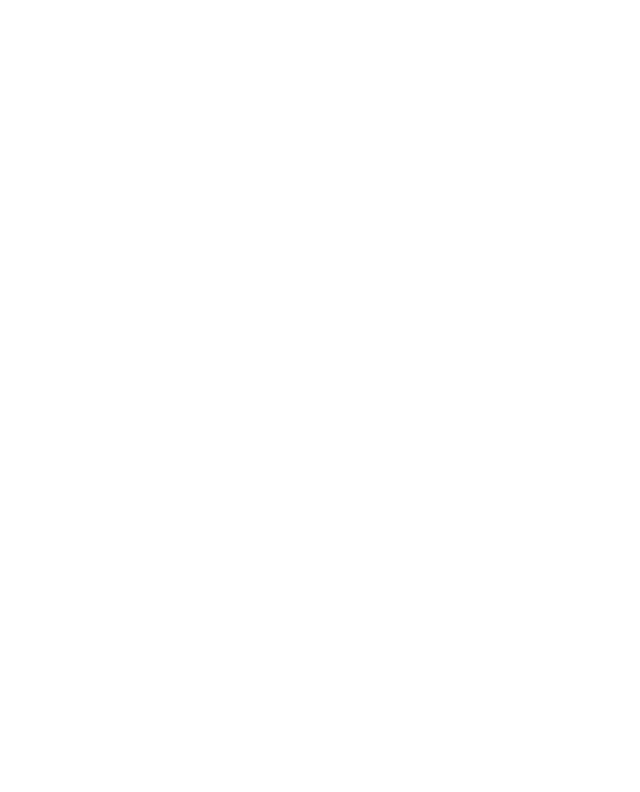
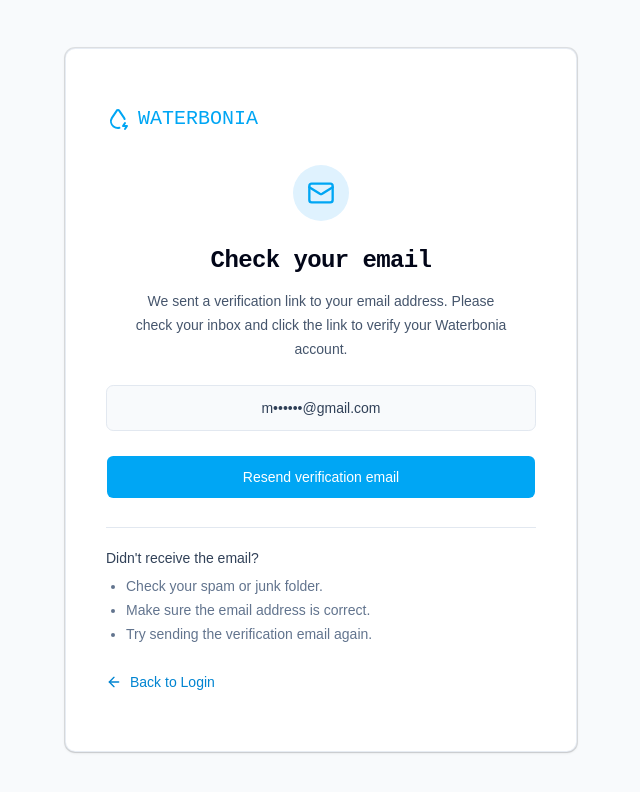
Before and after one commit to MarkMallari16/waterbonia-smart-rainwater-harvest-with-filtration-system, a React (Vite) app in the folder Waterbonia.Client/: page /verify-email in a window 1280 px wide. Before the commit this address had no page. Shown: the top 792 px of the page, without its empty margins (319-959 px from the left). Built offline with nearby package versions, Linux system fonts and the light colour scheme.

Commit message:
feat: Add VerifyEmail page

```diff
--- a/Waterbonia.Client/src/App.tsx
+++ b/Waterbonia.Client/src/App.tsx
@@ -4,6 +4,7 @@ import Login from "./pages/Login";
 import Register from "./pages/Register";
 import Dashboard from "./pages/Dashboard";
 import ResetPassword from "./pages/ResetPassword";
+import VerifyEmail from "./pages/VerifyEmail";
 import WaterMonitoring from "./pages/WaterMonitoring";
 import Rainfall from "./pages/Rainfall";
 import Profile from "./pages/Profile"
@@ -23,6 +24,7 @@ function App() {
             <Route path="/register" element={<Register />} />
             <Route path="/auth/callback" element={<AuthCallback />} />
             <Route path="/reset-password" element={<ResetPassword />} />
+            <Route path="/verify-email" element={<VerifyEmail />} />
 
             {/* Dashboard */}
             <Route element={<DashboardLayout />}>
--- a/Waterbonia.Client/src/pages/Dashboard.tsx
+++ b/Waterbonia.Client/src/pages/Dashboard.tsx
@@ -8,6 +8,7 @@ import WaterTankCard from "@/components/dashboard/WaterTankCard"
 import { dashboardData } from "@/components/dashboard/dashboard-data"
 import Header from "@/components/layout/Header"
 import { IconCheck } from "@tabler/icons-react"
+import { supabase } from "@/lib/supabase"
 
 const LoadingState = () => (
     <div className="space-y-6" aria-label="Loading dashboard data">
@@ -60,8 +61,19 @@ const LoadingState = () => (
 const Dashboard = () => {
     const [loading, setLoading] = useState(true)
 
+    const fetchCurrentUser = async () => {
+        const {
+            data: { user }
+        } = await supabase.auth.getUser();
+
+        if (!user) return
+
+        console.log(user.identities)
+    }
     useEffect(() => {
         const initialLoad = window.setTimeout(() => setLoading(false), 500)
+        fetchCurrentUser();
+
         return () => window.clearTimeout(initialLoad)
     }, [])
 
--- /dev/null
+++ b/Waterbonia.Client/src/pages/VerifyEmail.tsx
@@ -0,0 +1,97 @@
+import { useRef, useState } from "react"
+import { ArrowLeft, CheckCircle2, Loader2, Mail } from "lucide-react"
+import { Link } from "react-router-dom"
+import { IconDropletBolt } from "@tabler/icons-react"
+import { Button } from "@/components/ui/button"
+import { Card, CardContent, CardHeader, CardTitle } from "@/components/ui/card"
+
+type ResendStatus = "idle" | "loading" | "success" | "error"
+
+const VerifyEmail = () => {
+    const [resendStatus, setResendStatus] = useState<ResendStatus>("idle")
+    const resendTimer = useRef<ReturnType<typeof setTimeout> | null>(null)
+
+    const handleResend = async () => {
+        if (resendStatus === "loading") return
+
+        setResendStatus("loading")
+
+        try {
+            await new Promise<void>((resolve) => {
+                resendTimer.current = setTimeout(resolve, 850)
+            })
+            setResendStatus("success")
+            resendTimer.current = setTimeout(() => setResendStatus("idle"), 2500)
+        } catch {
+            setResendStatus("error")
+        }
+    }
+
+    const isResending = resendStatus === "loading"
+
+    return (
+        <main className="flex min-h-screen items-center justify-center bg-slate-50 px-4 py-8 dark:bg-slate-950">
+            <Card className="w-full max-w-lg border border-slate-200/80 bg-white shadow-sm dark:border-white/10 dark:bg-slate-900">
+                <CardHeader className="items-center px-6 pb-2 pt-8 text-center sm:px-10 sm:pt-10">
+                    <CardTitle className="inline-flex items-center text-xl text-sky-500">
+                        <IconDropletBolt className="mr-2 size-6" />
+                        WATERBONIA
+                    </CardTitle>
+                    <div className="mt-7 flex justify-center">
+                        <div className=" flex size-14 items-center justify-center rounded-full bg-sky-100 text-sky-500 dark:bg-sky-500/15 dark:text-sky-400">
+                            <Mail className="size-7" aria-hidden="true" />
+                        </div>
+                    </div>
+                </CardHeader>
+
+                <CardContent className="px-6 pb-8 sm:px-10 sm:pb-10">
+                    <div className="text-center">
+                        <h1 className="font-heading text-2xl font-semibold tracking-tight text-slate-950 dark:text-white">Check your email</h1>
+                        <p className="mx-auto mt-3 max-w-sm text-sm leading-6 text-slate-600 dark:text-slate-400">
+                            We sent a verification link to your email address. Please check your inbox and click the link to verify your Waterbonia account.
+                        </p>
+                    </div>
+
+                    <div className="mt-6 rounded-lg border border-slate-200 bg-slate-50 px-4 py-3 text-center text-sm font-medium text-slate-700 dark:border-white/10 dark:bg-slate-950/70 dark:text-slate-300">
+                        m••••••@gmail.com
+                    </div>
+
+                    <div className="mt-6 space-y-3">
+                        <Button type="button" disabled={isResending} onClick={() => void handleResend()} className="h-11 w-full bg-sky-500 text-white hover:bg-sky-600">
+                            {isResending && <Loader2 className="animate-spin" aria-hidden="true" />}
+                            {resendStatus === "loading" ? "Sending..." : resendStatus === "success" ? "Email sent" : "Resend verification email"}
+                        </Button>
+
+                        {resendStatus === "success" && (
+                            <p className="flex items-center justify-center gap-2 text-sm text-emerald-600 dark:text-emerald-400" role="status">
+                                <CheckCircle2 className="size-4" aria-hidden="true" />
+                                Verification email sent! Please check your inbox.
+                            </p>
+                        )}
+                        {resendStatus === "error" && (
+                            <p className="text-center text-sm text-destructive" role="alert">
+                                We couldn&apos;t resend the verification email. Please try again.
+                            </p>
+                        )}
+                    </div>
+
+                    <div className="mt-7 border-t border-slate-200 pt-5 text-sm dark:border-white/10">
+                        <p className="font-medium text-slate-700 dark:text-slate-300">Didn&apos;t receive the email?</p>
+                        <ul className="mt-2 list-disc space-y-1 pl-5 text-slate-500 dark:text-slate-400">
+                            <li>Check your spam or junk folder.</li>
+                            <li>Make sure the email address is correct.</li>
+                            <li>Try sending the verification email again.</li>
+                        </ul>
+                    </div>
+
+                    <Link to="/login" className="mt-7 inline-flex items-center gap-2 text-sm font-medium text-sky-600 underline-offset-4 hover:underline dark:text-sky-400">
+                        <ArrowLeft className="size-4" aria-hidden="true" />
+                        Back to Login
+                    </Link>
+                </CardContent>
+            </Card>
+        </main>
+    )
+}
+
+export default VerifyEmail
```
Also changed, not shown: Waterbonia.Client/src/pages/Login.tsx (+0 -10 lines).
